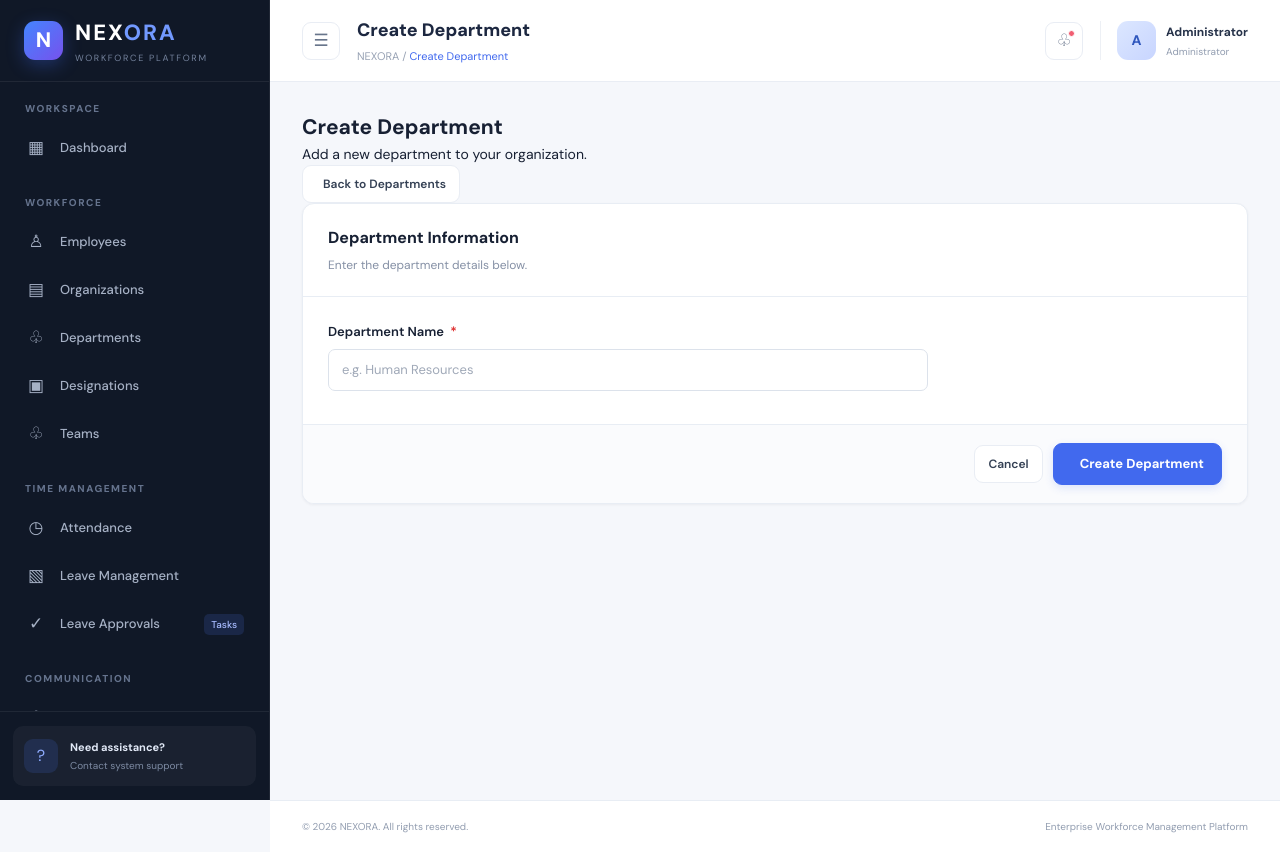
After one commit to PuskarNiroula/NEXORA-Enterprise-Workforce-Management-System, an ASP.NET Core app: template NEXORA.Web/Views/Department/Create.cshtml in a window 1280 px wide. The commit adds this page. Run offline with ASP.NET Core 8, Linux system fonts and the light colour scheme; the template is opened without the code that fills it, so the values that code supplies are empty; some libraries are stand-ins or nearby versions.

Commit message:
basic crud complete

```diff
--- a/NEXORA.Application/Dto/Department/DepartmentUpdateDto.cs
+++ b/NEXORA.Application/Dto/Department/DepartmentUpdateDto.cs
@@ -2,5 +2,5 @@ namespace NEXORA.Application.Dto.Department;
 
 public class DepartmentUpdateDto: DepartmentCreateDto
 {
-    public string DepartmentId { get; set; } = "";
+    public Guid DepartmentId { get; set; }
 }
--- /dev/null
+++ b/NEXORA.Application/Exception/Department/DuplicateDepartmentNameException.cs
@@ -0,0 +1,4 @@
+namespace NEXORA.Application.Exception.Department;
+
+public class DuplicateDepartmentNameException(string name)
+    : System.Exception($"Department with name {name} already exists!");
--- a/NEXORA.Application/Interfaces/ServiceInterfaces/IDepartmentService.cs
+++ b/NEXORA.Application/Interfaces/ServiceInterfaces/IDepartmentService.cs
@@ -5,7 +5,9 @@ namespace NEXORA.Application.Interfaces.ServiceInterfaces;
 public interface IDepartmentService
 {
     public Task<List<DepartmentDto>> GetAllDepartmentsAsync();
-    public Task<bool> ActivateDepartment(string departmentId);
-    public Task<bool> DeactivateDepartment(string departmentId);
+    public Task<bool> ActivateDepartment(Guid departmentId);
+    public Task<bool> DeactivateDepartment(Guid departmentId);
+    public Task CreateDepartmentAsync(DepartmentCreateDto dto);
+    public Task UpdateDepartmentAsync(DepartmentUpdateDto dto);
 
 }
--- /dev/null
+++ b/NEXORA.Web/Views/Department/Create.cshtml
@@ -0,0 +1,78 @@
+@{
+    ViewData["Title"] = "Create Department";
+}
+
+@section Styles {
+    <link rel="stylesheet" href="~/css/form.css" asp-append-version="true" />
+}
+
+<div class="create-page">
+
+    <div class="create-page-header">
+        <div>
+            <h2 class="create-page-title">Create Department</h2>
+            <p class="create-page-description">
+                Add a new department to your organization.
+            </p>
+        </div>
+
+        <a asp-controller="Department" asp-action="Index" class="btn-secondary">
+            <i class="bi bi-arrow-left"></i>
+            Back to Departments
+        </a>
+    </div>
+
+    <div class="form-card">
+
+        <div class="form-card-header">
+            <h3 class="form-card-title">Department Information</h3>
+            <p class="form-card-subtitle">
+                Enter the department details below.
+            </p>
+        </div>
+
+        <form id="departmentCreateForm">
+
+            <div class="form-body">
+
+                <div class="form-group">
+                    <label for="departmentName" class="form-label">
+                        Department Name
+                        <span class="required-mark">*</span>
+                    </label>
+
+                    <input type="text"
+                           id="departmentName"
+                           name="name"
+                           class="form-input"
+                           placeholder="e.g. Human Resources"
+                           autocomplete="off"
+                           required />
+
+                    <span id="departmentNameError" class="form-error"></span>
+                </div>
+
+                <div id="formMessage" class="form-message" role="alert"></div>
+
+            </div>
+
+            <div class="form-card-footer">
+                <a asp-controller="Department"
+                   asp-action="Index"
+                   class="btn-secondary">
+                    Cancel
+                </a>
+
+                <button type="submit" id="createDepartmentButton" class="btn-create">
+                    <i class="bi bi-plus-circle"></i>
+                    Create Department
+                </button>
+            </div>
+
+        </form>
+    </div>
+</div>
+
+@section Scripts {
+    <script src="~/js/Department/create.js" asp-append-version="true"></script>
+}
--- a/NEXORA.Web/Views/Department/Index.cshtml
+++ b/NEXORA.Web/Views/Department/Index.cshtml
@@ -23,7 +23,7 @@
         </div>
 
         <div class="index-page-actions">
-            <a href="/Departments/Create" class="btn-create">
+            <a href="/Department/Create" class="btn-create">
                 <span class="btn-plus">+</span>
                 Create Department
             </a>
@@ -67,7 +67,7 @@
 
                 <thead class="table-head">
                     <tr>
-                        <th class="col-id">ID</th>
+                        <th class="col-id">SN</th>
                         <th>Department Name</th>
                         <th class="col-status">Status</th>
                         <th class="col-actions">Actions</th>
@@ -104,5 +104,5 @@
 </div>
 
 @section Scripts {
-    <script src="/js/departments.js"></script>
+    <script src="/js/Department/departments.js"></script>
 }
--- a/NEXORA.Web/Views/Shared/Layout.cshtml
+++ b/NEXORA.Web/Views/Shared/Layout.cshtml
@@ -16,7 +16,8 @@
 
     <link rel="preconnect" href="https://fonts.googleapis.com">
     <link rel="preconnect" href="https://fonts.gstatic.com" crossorigin>
-<link href="https://fonts.googleapis.com/css2?family=DM+Sans:wght@400;500;600;700;800&display=swap" rel="stylesheet">
+    <link href="https://fonts.googleapis.com/css2?family=DM+Sans:wght@400;500;600;700;800&display=swap"
+          rel="stylesheet">
     <link rel="stylesheet" href="/css/layout.css"/>
 
 
@@ -207,6 +208,7 @@ class="nav-link @(currentController == "Home" && currentAction == "Dashboard" ?
     </div>
 </div>
 
+<script src="https://cdn.jsdelivr.net/npm/sweetalert2@11"></script>
 <script>
     const appShell = document.getElementById("appShell");
     const sidebarToggle = document.getElementById("sidebarToggle");
--- /dev/null
+++ b/NEXORA.Web/wwwroot/css/Form.css
@@ -0,0 +1,191 @@
+
+
+.form-card {
+    background: var(--surface, #ffffff);
+    border: 1px solid var(--border, #e8edf4);
+    border-radius: 12px;
+    box-shadow: var(--shadow-sm, 0 2px 8px rgba(0, 0, 0, 0.04));
+    overflow: hidden;
+}
+
+.form-card-header {
+    padding: 22px 25px;
+    border-bottom: 1px solid var(--border, #e8edf4);
+}
+
+.form-card-title {
+    margin: 0;
+    color: var(--text-dark);
+    font-size: 16px;
+    font-weight: 650;
+}
+
+.form-card-subtitle {
+    margin: 6px 0 0;
+    color: var(--text-muted);
+    font-size: 12px;
+}
+
+.form-body {
+    padding: 25px;
+    display: flex;
+    flex-direction: column;
+    gap: 22px;
+}
+
+/* ========================================
+   FORM GROUP
+======================================== */
+
+.form-group {
+    display: flex;
+    flex-direction: column;
+    gap: 8px;
+    width: 100%;
+    max-width: 600px;
+}
+
+.form-label {
+    color: var(--text-dark);
+    font-size: 13px;
+    font-weight: 600;
+}
+
+.required-mark {
+    color: #dc2626;
+    margin-left: 3px;
+}
+
+/* ========================================
+   INPUTS
+======================================== */
+
+.form-input,
+.form-select,
+.form-textarea {
+    width: 100%;
+    padding: 10px 13px;
+
+    background: #ffffff;
+    border: 1px solid #dce2eb;
+    border-radius: 7px;
+
+    color: var(--text-dark);
+    font-family: inherit;
+    font-size: 13px;
+
+    outline: none;
+    transition: all 0.2s ease;
+}
+
+.form-input,
+.form-select {
+    min-height: 42px;
+}
+
+.form-textarea {
+    min-height: 110px;
+    resize: vertical;
+}
+
+.form-input::placeholder,
+.form-textarea::placeholder {
+    color: #a0a9b8;
+}
+
+.form-input:hover,
+.form-select:hover,
+.form-textarea:hover {
+    border-color: #b8c4d5;
+}
+
+.form-input:focus,
+.form-select:focus,
+.form-textarea:focus {
+    border-color: var(--primary, #4169ee);
+    box-shadow: 0 0 0 3px rgba(65, 105, 238, 0.10);
+}
+
+/* ========================================
+   VALIDATION
+======================================== */
+
+.form-error {
+    color: #dc2626;
+    font-size: 12px;
+}
+
+.form-input.input-invalid,
+.form-select.input-invalid,
+.form-textarea.input-invalid {
+    border-color: #dc2626;
+}
+
+.form-input.input-invalid:focus,
+.form-select.input-invalid:focus,
+.form-textarea.input-invalid:focus {
+    box-shadow: 0 0 0 3px rgba(220, 38, 38, 0.10);
+}
+
+/* ========================================
+   FORM FEEDBACK
+======================================== */
+
+.form-message {
+    display: none;
+    padding: 11px 14px;
+    border-radius: 7px;
+    font-size: 13px;
+}
+
+.form-message.success {
+    display: block;
+    color: #15803d;
+    background: #f0fdf4;
+    border: 1px solid #bbf7d0;
+}
+
+.form-message.error {
+    display: block;
+    color: #b91c1c;
+    background: #fef2f2;
+    border: 1px solid #fecaca;
+}
+
+/* ========================================
+   FORM FOOTER
+======================================== */
+
+.form-card-footer {
+    display: flex;
+    justify-content: flex-end;
+    align-items: center;
+    gap: 10px;
+
+    padding: 18px 25px;
+    border-top: 1px solid var(--border, #e8edf4);
+    background: #fafbfd;
+}
+
+.form-card-footer button:disabled {
+    opacity: 0.6;
+    cursor: not-allowed;
+    transform: none;
+}
+
+
+@media (max-width: 600px) {
+    .form-card-header,
+    .form-body {
+        padding: 18px;
+    }
+
+    .form-card-footer {
+        padding: 15px 18px;
+        flex-wrap: wrap;
+    }
+
+    .form-group {
+        max-width: 100%;
+    }
+}
--- /dev/null
+++ b/NEXORA.Web/wwwroot/js/Department/create.js
@@ -0,0 +1,110 @@
+document.addEventListener("DOMContentLoaded", () => {
+
+    const form = document.getElementById("departmentCreateForm");
+    const nameInput = document.getElementById("departmentName");
+    const nameError = document.getElementById("departmentNameError");
+    const formMessage = document.getElementById("formMessage");
+    const submitButton = document.getElementById("createDepartmentButton");
+
+    form.addEventListener("submit", async (event) => {
+        event.preventDefault();
+
+        // Reset previous messages
+        nameError.textContent = "";
+        nameInput.classList.remove("input-invalid");
+        formMessage.className = "form-message";
+        formMessage.textContent = "";
+
+        const name = nameInput.value.trim();
+
+        // Client-side validation
+        if (!name) {
+            nameError.textContent = "Department name is required.";
+            nameInput.classList.add("input-invalid");
+            nameInput.focus();
+            return;
+        }
+
+        // Confirmation before submitting
+        const confirmation = await Swal.fire({
+            title: "Create Department?",
+            text: "Are you sure you want to create this department?",
+            icon: "question",
+            showCancelButton: true,
+            confirmButtonText: "Yes, Create",
+            cancelButtonText: "Cancel",
+            confirmButtonColor: "#16a34a",
+            cancelButtonColor: "#64748b",
+            reverseButtons: true
+        });
+
+        // Stop if user cancels
+        if (!confirmation.isConfirmed) {
+            return;
+        }
+
+        submitButton.disabled = true;
+        submitButton.innerHTML = `
+            <i class="bi bi-arrow-repeat"></i>
+            Creating...
+        `;
+
+        try {
+            const response = await fetch("/api/department/store", {
+                method: "POST",
+                headers: {
+                    "Content-Type": "application/json",
+                    "Accept": "application/json"
+                },
+                body: JSON.stringify({
+                    name: name
+                })
+            });
+
+            const responseText = await response.text();
+
+            let result = {};
+            try {
+                result = responseText ? JSON.parse(responseText) : {};
+            } catch {
+                result = {};
+            }
+
+            if (!response.ok) {
+                throw new Error(
+                    result.message ||
+                    result.title ||
+                    "Failed to create department."
+                );
+            }
+
+            await Swal.fire({
+                title: "Created!",
+                text: result.message || "Department created successfully.",
+                icon: "success",
+                confirmButtonColor: "#16a34a"
+            }).then(() => {
+                window.location.href = "/department";
+            });
+
+
+            form.reset();
+
+        } catch (error) {
+            await Swal.fire({
+                title: "Error!",
+                text: error.message || "Something went wrong. Please try again.",
+                icon: "error",
+                confirmButtonColor: "#dc2626"
+            });
+
+        } finally {
+            submitButton.disabled = false;
+            submitButton.innerHTML = `
+                <i class="bi bi-plus-circle"></i>
+                Create Department
+            `;
+        }
+    });
+
+});
```
Also changed, not shown: NEXORA.Application/Interfaces/RepositoryInterfaces/IDepartmentRepository.cs (+5 -4 lines), NEXORA.Application/Services/DepartmentService.cs (+19 -2 lines), NEXORA.Infrastructure/Repository/DepartmentRepository.cs (+46 -16 lines), NEXORA.Web/Controllers/DepartmentController.cs (+7 -0 lines), NEXORA.Web/wwwroot/js/Department/departments.js (renamed from NEXORA.Web/wwwroot/js/departments.js, +116 -56 lines), Nexora.Api/Controllers/DepartmentController.cs (+38 -2 lines). Lines whose indentation alone changed are shown as unchanged.
